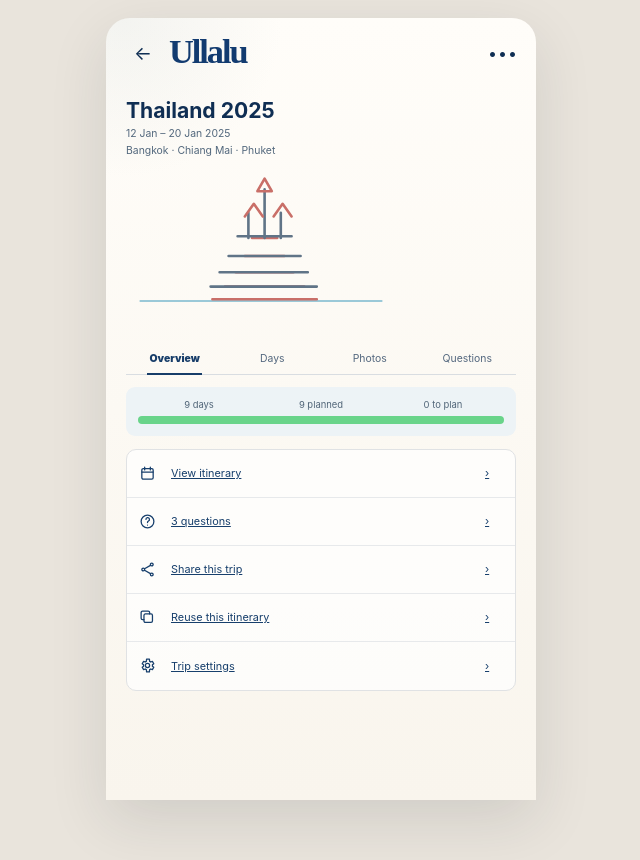
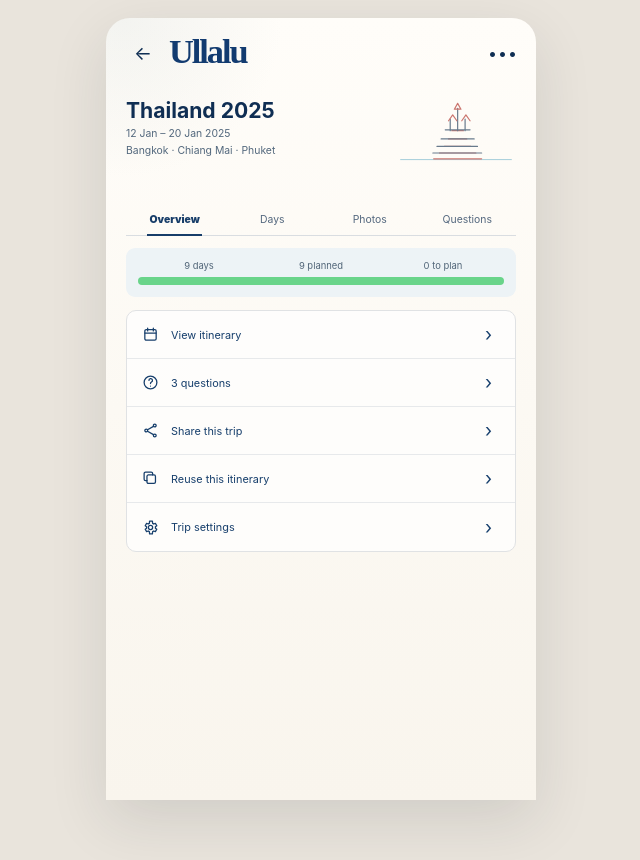
Before and after one commit to brijbh/ullalu, a Next.js app: page /trip/thailand-2025 in a window 1280 px wide. Shown: the top 860 px of the page, without its empty margins (319-959 px from the left). Built offline with nearby package versions, Linux system fonts and the light colour scheme.

Commit message:
fix: apply completed trip parity module

```diff
--- a/app/trip/thailand-2025/page.tsx
+++ b/app/trip/thailand-2025/page.tsx
@@ -1,5 +1,6 @@
 import Link from "next/link";
 import styles from "../../JourneyFlow.module.css";
+import parity from "../../JourneyParity.module.css";
 import { ActionGlyph, AppHeader, TripArt } from "../../components/JourneyUI";
 
 const actions = [
@@ -23,7 +24,7 @@ export default function ThailandTripPage() {
               <p>12 Jan – 20 Jan 2025</p>
               <p>Bangkok · Chiang Mai · Phuket</p>
             </div>
-            <TripArt kind="thailand" className={styles.completedHeroArtSvg} />
+            <TripArt kind="thailand" className={parity.completedHeroArtSvg} />
           </div>
 
           <div className={styles.tabs}>
@@ -42,10 +43,10 @@ export default function ThailandTripPage() {
 
           <div className={styles.actionList}>
             {actions.map(([kind, label]) => (
-              <Link href="#" className={styles.actionRow} key={label}>
-                <span className={styles.actionIcon}><ActionGlyph kind={kind} /></span>
+              <Link href="#" className={styles.actionRow} key={label} style={{ textDecoration: "none" }}>
+                <span className={parity.actionIcon}><ActionGlyph kind={kind} /></span>
                 <span>{label}</span>
-                <span className={styles.rowChevron} aria-hidden="true">›</span>
+                <span className={parity.rowChevron} aria-hidden="true">›</span>
               </Link>
             ))}
           </div>
```
